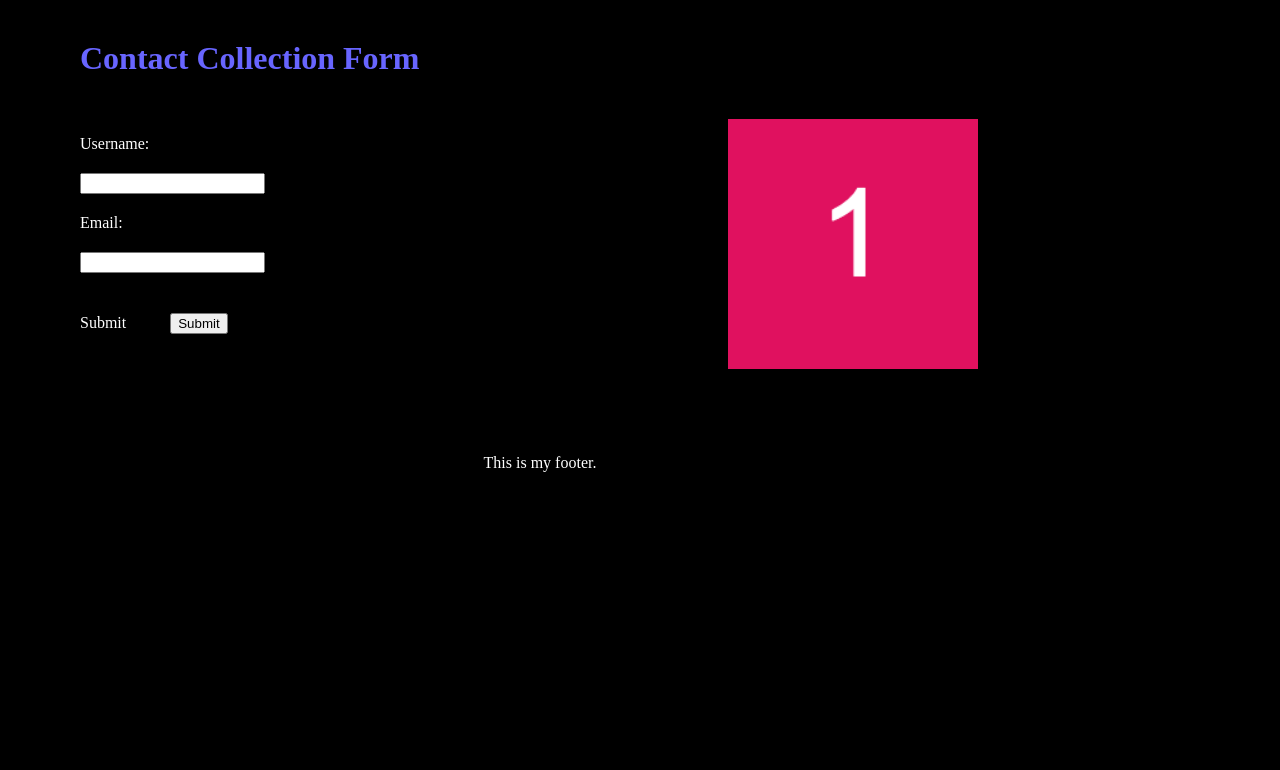
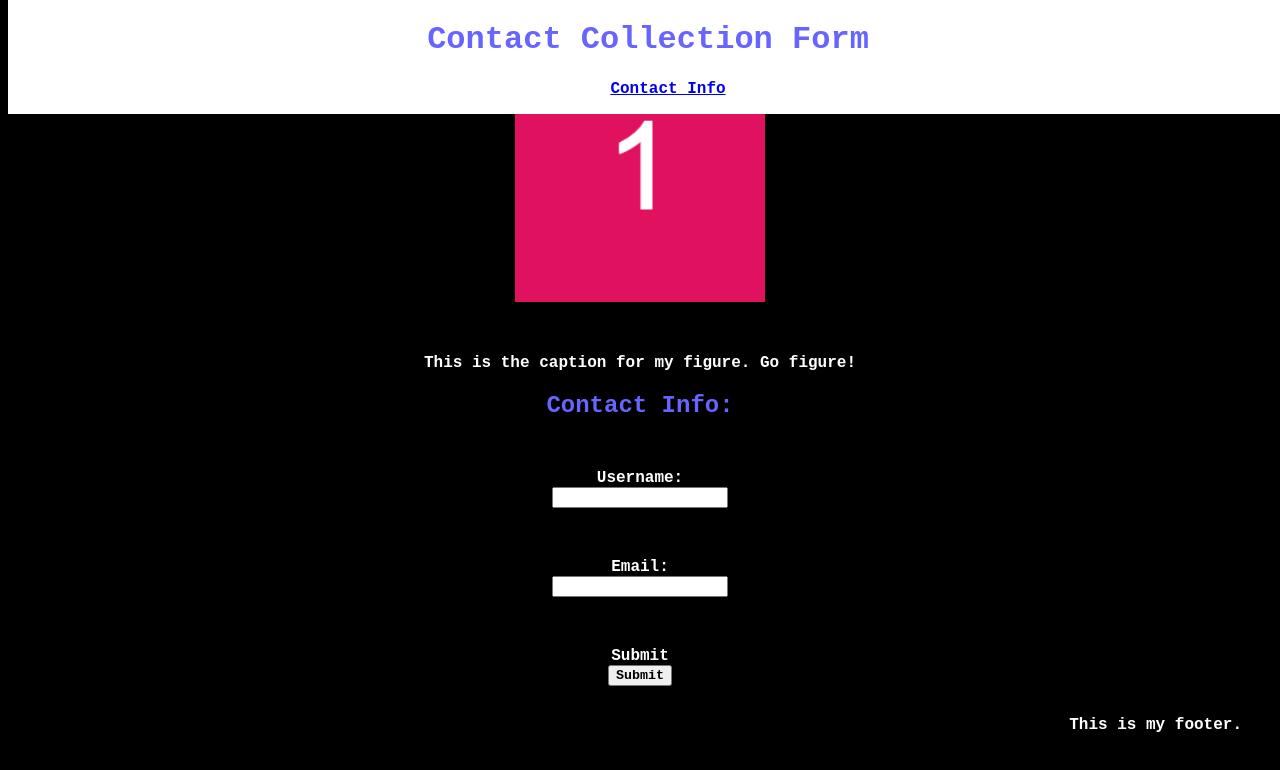
Before and after one commit to shooters00/First-Mini-Project-Landing-Page, a plain HTML site: page index.html in a window 1280 px wide. Drawn offline with Linux system fonts and the light colour scheme.

Commit message:
messing around

```diff
--- a/assets/css/style.css
+++ b/assets/css/style.css
@@ -1,30 +1,73 @@
 * {
-margin:20px;
+    font-family:'Courier New', Courier, monospace;
+    font-weight: bold;
 }
 
 body {
-    width: 1000px;
-    height: 1000px;
+
     background-color: black;
 
 }
 
+header {
+    position: fixed;
+    top: 0;
+    width: 100%;
+    background-color: white;
+}
+
 h1 {
+
+}
+
+h1, h2 {
+    text-align:center;
     color: #6865ff
+
+}
+
+ul {
+    text-align: center;
+    color: black;
+}
+
+p {
+    color: white;
+}
+
+figure {
+    text-align: center:
 }
 
 img {
+    display: block;
+    text-align: center;
+    margin: 50px auto;
     width: 250px;
     height: 250px;
     border: 2px solid black;
     background-color:blueviolet
-    margin: 20px;
-    float: right;
+}
+
+figcaption {
+    text-align: center;
 }
 
 .contactInfo {
-    display:block;
     color: white;
+}
+
+label {
+    margin-top: 50px;
+    display: block;
+    text-align: center;
+    width: auto;
+}
+
+input {
+    display: block;
+    text-align: center;
+    margin: 0 auto;
 }
 
 #email, #username {
@@ -34,5 +77,6 @@ img {
 .footerText {
     color: white;
     text-align:center;
-    margin: 100px;
+    margin: 30px;
+    float: right;
 }
--- a/index.html
+++ b/index.html
@@ -10,7 +10,9 @@
         <header>
           <h1>Contact Collection Form</h1>
           <nav>
-
+            <ul>
+                <a href="#jump-to-contact-info" class="jumpPoint">Contact Info</a>
+            </ul>
           </nav>
         </header>
         <section>
@@ -21,14 +23,16 @@
                 <p>This is the caption for my figure.  Go figure!</p>
             </figcaption>
         </section>
-        <section class="contactInfo">
-            <form action=""></form>
+        <section class="contactInfo" id="jump-to-contact-info">
+            <h2>Contact Info:</h2>
+            <form action="">
                     <label for="username">Username:</label>
                     <input type="text" id="username" name="username">
                     <label for="email">Email:</label>
                     <input type="text" id="email" name="email">
                 <label for="submit">Submit</label>
                 <input type="submit">
+
             </form>
         </section>
     </body>
```
Lines whose indentation alone changed are shown as unchanged.
